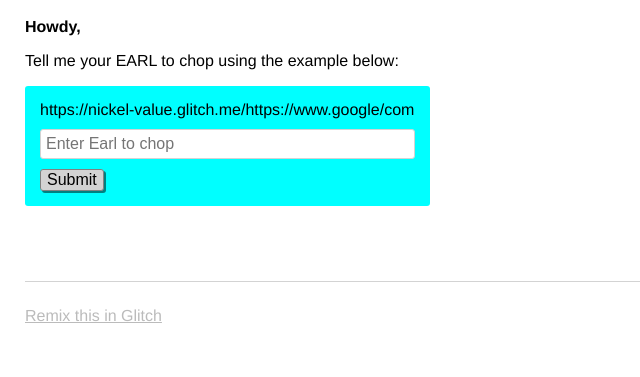
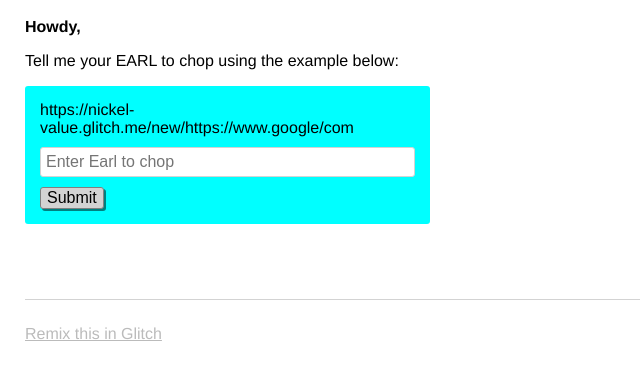
Before and after one commit to aafrey/level-url-shortener, a website: page views/index.html in a window 1280 px wide. Shown: the part 65-442 px from the top of the page, without its empty margins (0-640 px from the left). Drawn offline with nearby package versions, Linux system fonts and the light colour scheme; no server answers.

Commit message:
Checkpoint

```diff
--- a/views/index.html
+++ b/views/index.html
@@ -29,7 +29,7 @@
       <p class="bold">Howdy,</p>
       <p>Tell me your EARL to chop using the example below:</p>
       <form>
-        <text>https://nickel-value.glitch.me/https://www.google/com</text>
+        <text>https://nickel-value.glitch.me/new/https://www.google/com</text>
         <input placeholder="Enter Earl to chop">
         <button>Submit</button>
       </form>
```
